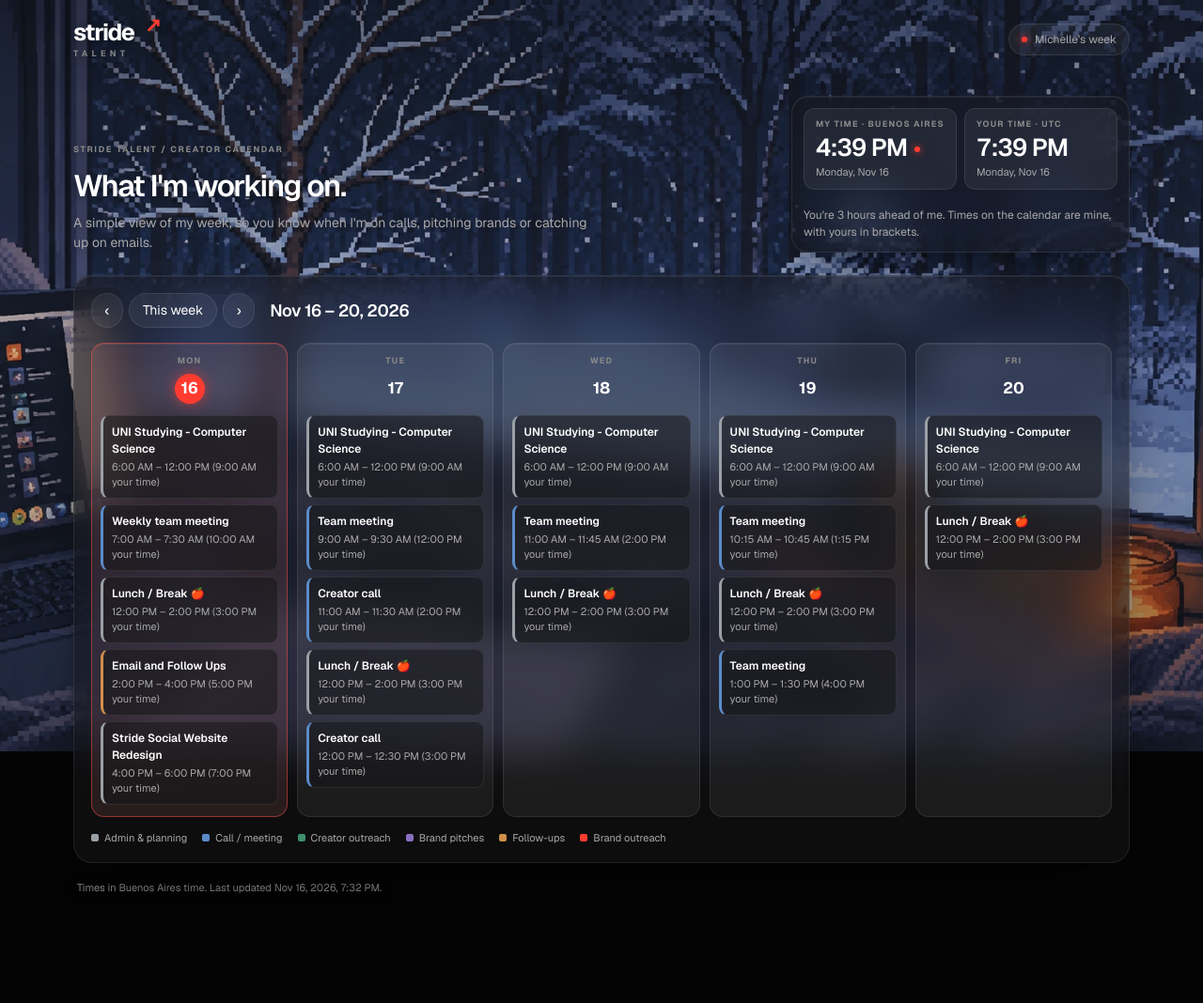
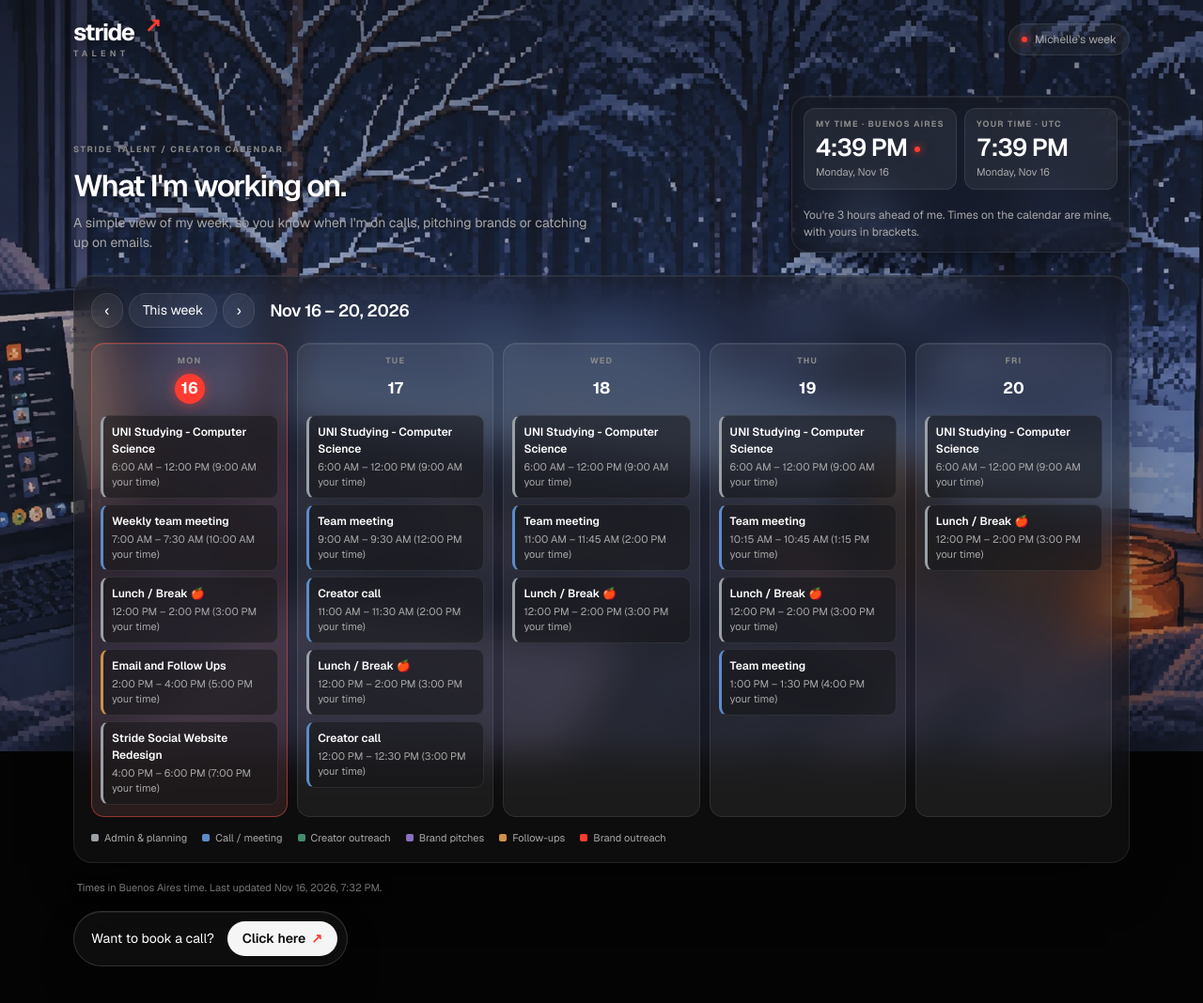
Before and after one commit to mydigitalcrib/stride-social-calendar, a website: page site/index.html in a window 1280 px wide. Shown: the whole page at 94% size. Before the commit the page ends 994 px from the top, so only its background shows below. Drawn offline with Linux system fonts and the light colour scheme.

Commit message:
Add "Want to book a call?" link to the booking page
Co-Authored-By: Claude Opus 5.5 <noreply@anthropic.com>

```diff
--- a/site/index.html
+++ b/site/index.html
@@ -55,6 +55,11 @@
       </section>
 
       <p class="foot" id="foot"></p>
+
+      <a class="book" href="https://calendar.app.google/pSoXAmmXp9BcbTdJ9" target="_blank" rel="noopener">
+        <span>Want to book a call?</span>
+        <b>Click here <i aria-hidden="true">↗</i></b>
+      </a>
     </main>
     <noscript><p class="foot">Turn on JavaScript to see the calendar.</p></noscript>
     <script src="app.js"></script>
--- a/site/styles.css
+++ b/site/styles.css
@@ -350,6 +350,46 @@ h2 {
   border-radius: 2px;
   background: var(--type);
 }
+/* "Want to book a call?" link to Michelle's Google booking page */
+.book {
+  display: inline-flex;
+  align-items: center;
+  gap: 14px;
+  margin-top: 16px;
+  padding: 10px 10px 10px 18px;
+  color: var(--ink);
+  text-decoration: none;
+  border: 1px solid var(--line-strong);
+  border-radius: 999px;
+  background: var(--surface);
+  box-shadow: var(--edge), var(--shadow);
+  -webkit-backdrop-filter: var(--blur);
+  backdrop-filter: var(--blur);
+  font-size: 14px;
+  transition: transform 0.2s ease, border-color 0.2s ease;
+}
+.book b {
+  display: inline-flex;
+  align-items: center;
+  gap: 6px;
+  padding: 8px 16px;
+  color: #0a0a0a;
+  background: #f5f5f5;
+  border-radius: 999px;
+  font-weight: 600;
+}
+.book i {
+  color: var(--accent);
+  font-style: normal;
+}
+.book:hover {
+  transform: translateY(-2px);
+  border-color: color-mix(in srgb, var(--accent) 50%, var(--line-strong));
+}
+.book:focus-visible {
+  outline: 2px solid var(--accent);
+  outline-offset: 3px;
+}
 .foot {
   margin: 18px 4px 0;
   color: var(--subtle);
```
